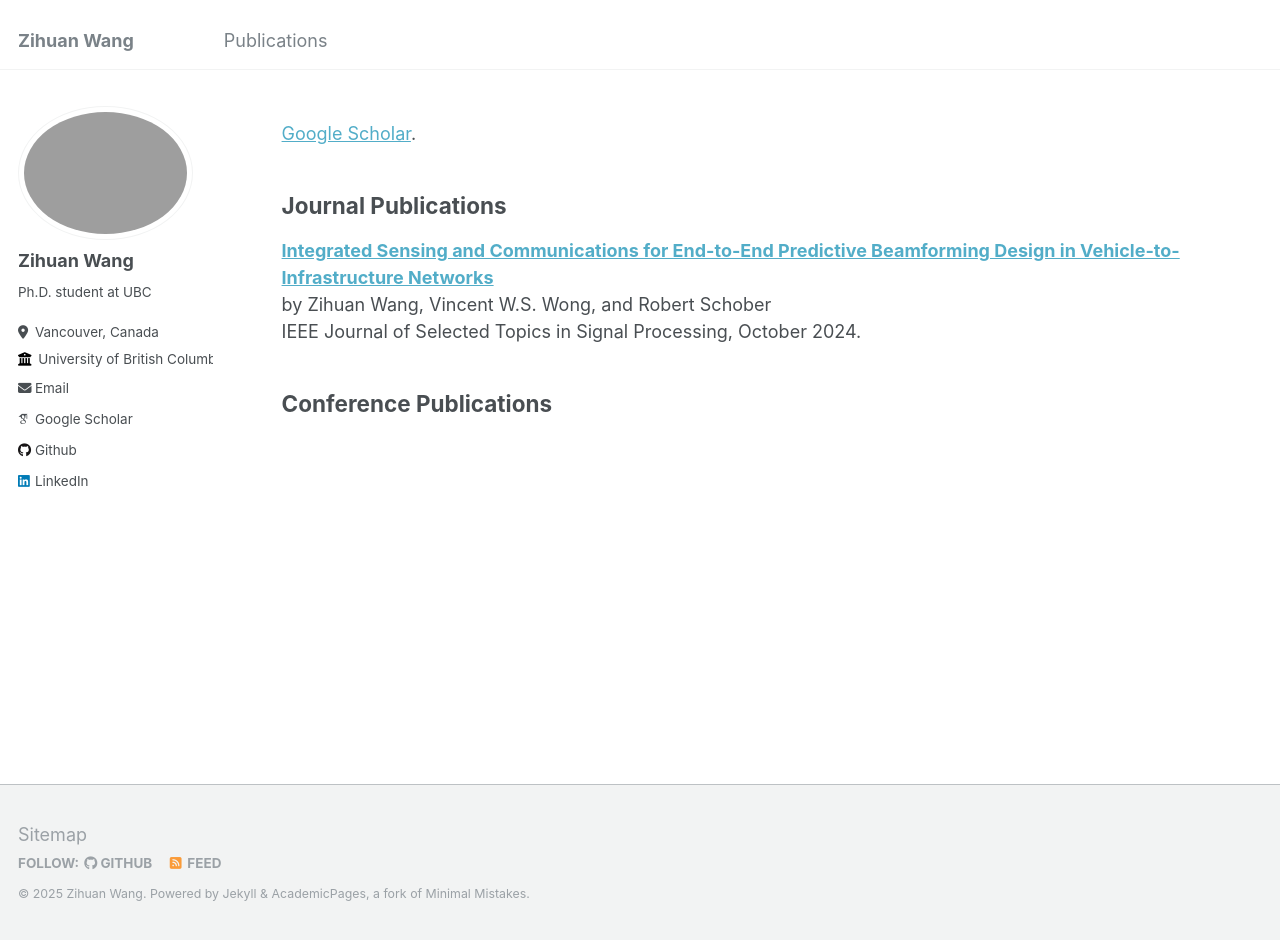
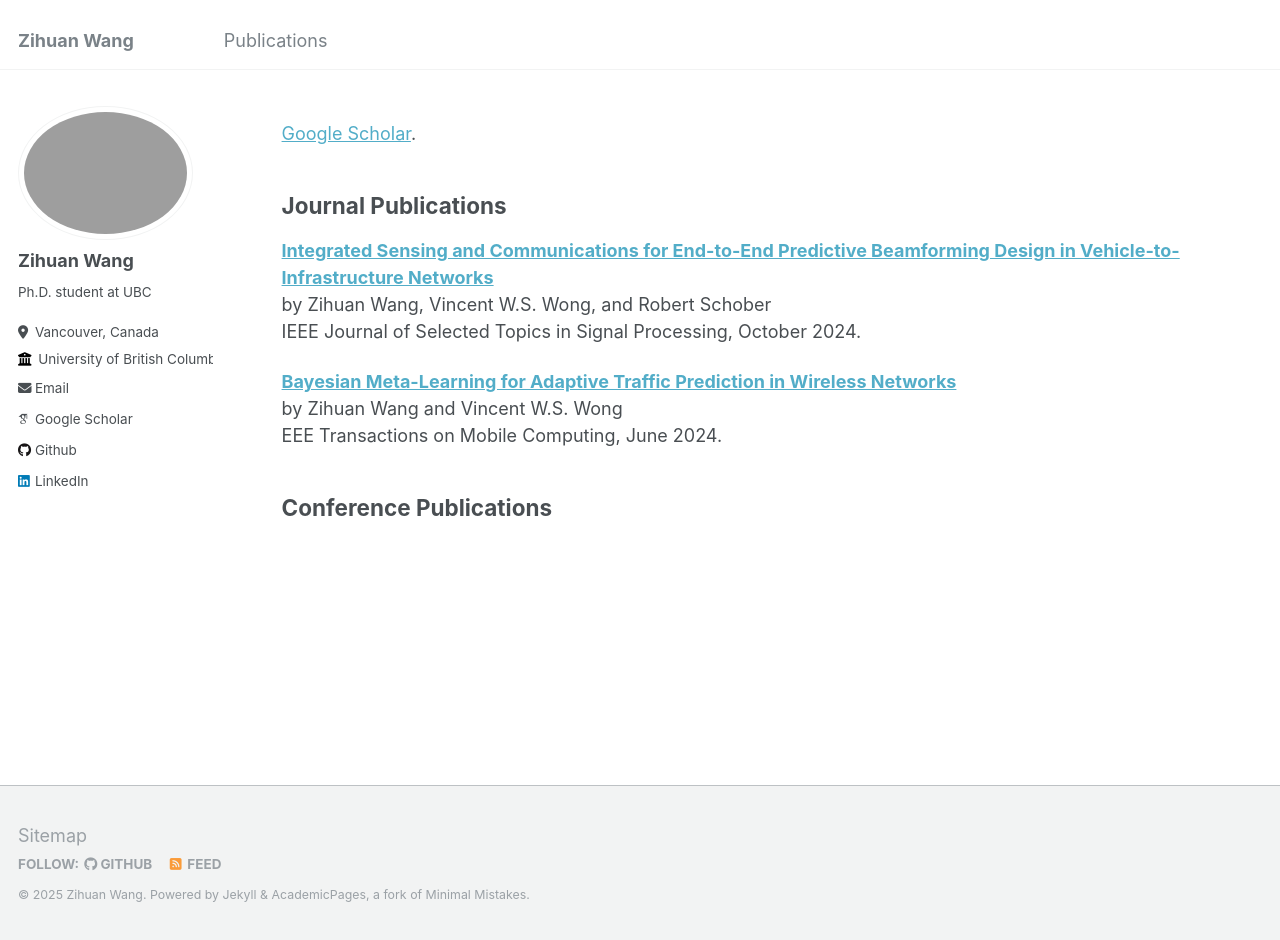
Before and after one commit to zihuanwang/zihuanwang.github.io, a Jekyll site: the page built from _pages/publications.md, in a window 1280 px wide and 940 px high. Built offline with Jekyll 4.4.1, drawn with Linux system fonts in a browser that asks for light colours; some web fonts are replaced.

Commit message:
Update publications.md

```diff
--- a/_pages/publications.md
+++ b/_pages/publications.md
@@ -16,5 +16,11 @@ Journal Publications
 by Zihuan Wang, Vincent W.S. Wong, and Robert Schober <br>
 IEEE Journal of Selected Topics in Signal Processing, October 2024.
 
+[**Bayesian Meta-Learning for Adaptive Traffic Prediction in Wireless Networks**](http://zihuanwang.github.io/files/Bayesian_Meta-Learning_for_Adaptive_Traffic_Prediction_in_Wireless_Networks.pdf)<br>
+by Zihuan Wang and Vincent W.S. Wong <br>
+EEE Transactions on Mobile Computing, June 2024.
+
+
+
 Conference Publications
 ------
```
